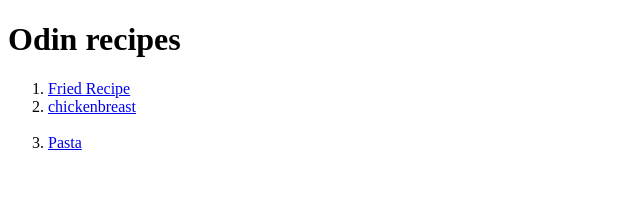
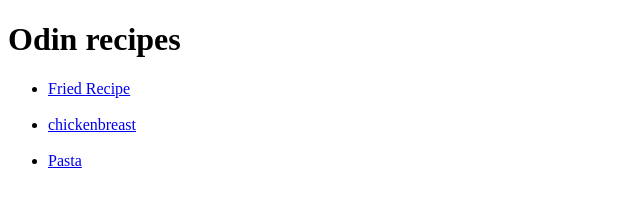
Before and after one commit to ajama29/odin-recipes, a plain HTML site: page index.html in a window 1280 px wide. Shown: the whole page, without its empty margins (0-640 px from the left). Drawn offline with Linux system fonts and the light colour scheme.

```diff
--- a/index.html
+++ b/index.html
@@ -8,13 +8,13 @@
 
 
     <h1> Odin recipes </h1>
-    <ol>
+    <ul>
 
         <li> <a href="./recipes/friedrice.html">Fried Recipe </a></li>
-
+        <br>
         <li>  <a href="./recipes/chickenbreast.html">chickenbreast</a></li>
         <br>
         <li>  <a href="./recipes/pasta.html">Pasta</a></li>
-    </ol>
+    </ul>
 </body>
 </html>
```
Also changed, not shown: 1 other file.
